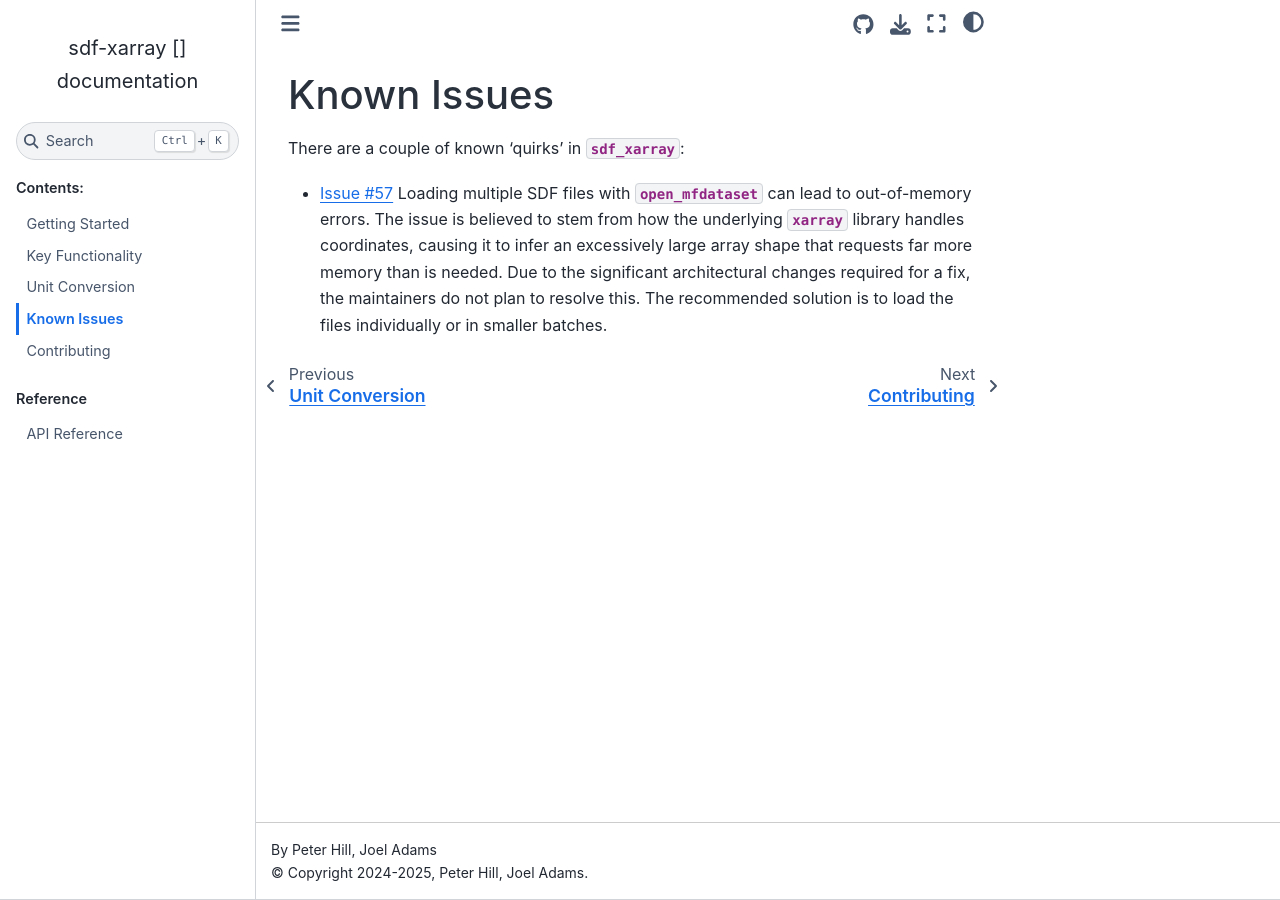
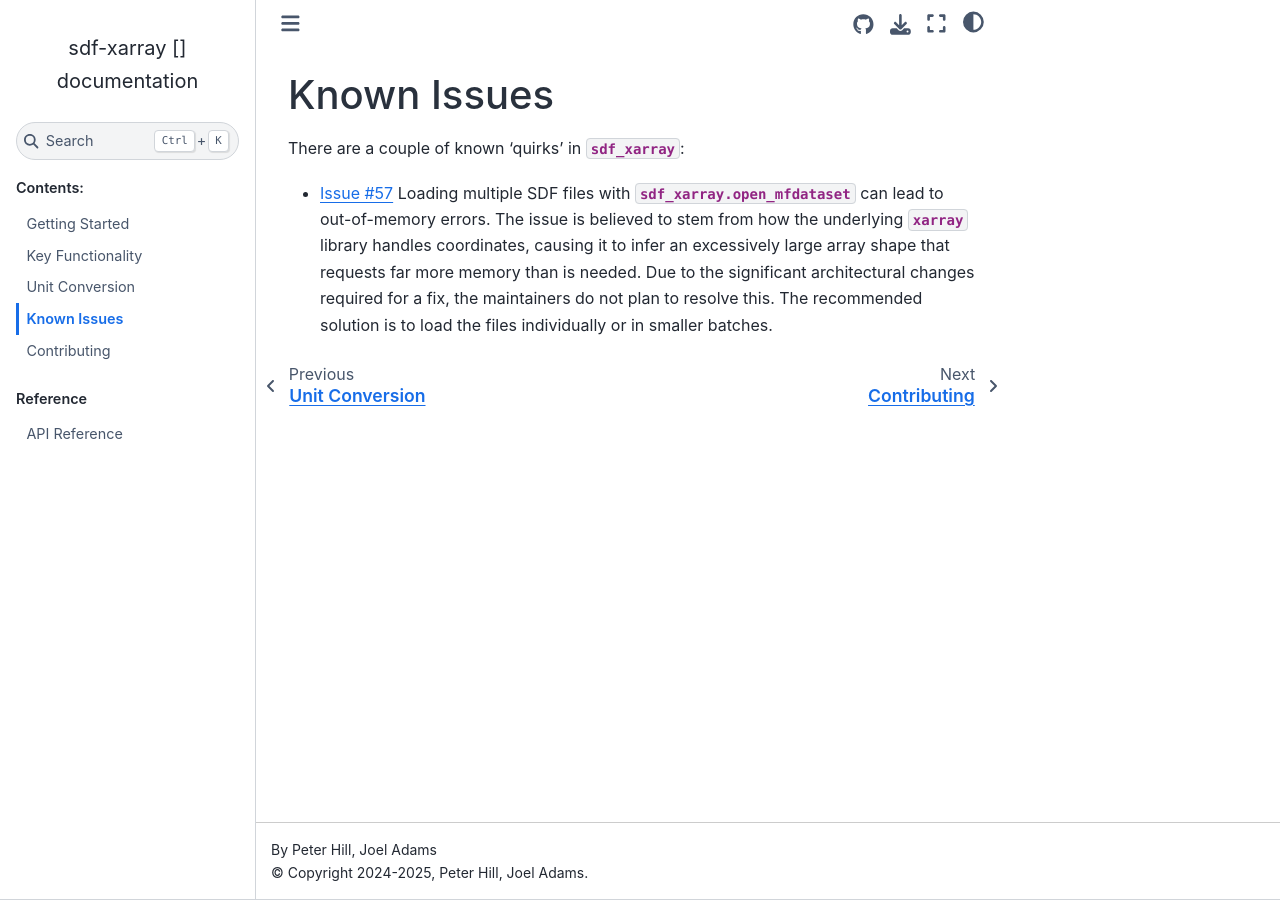
Before and after one commit to epochpic/sdf-xarray, a Sphinx documentation site: the page built from docs/known_issues.rst, in a window 1280 px wide. Built offline with Sphinx 7.4.7 and the Sphinx Book theme 1.1.4, drawn with Linux system fonts in a browser that asks for light colours.

Commit message:
link to sdf_xarray.openmfdataset

```diff
--- a/docs/known_issues.rst
+++ b/docs/known_issues.rst
@@ -6,4 +6,4 @@ Known Issues
 
 There are a couple of known 'quirks' in `sdf_xarray`:
 
-- `Issue #57 <https://github.com/epochpic/sdf-xarray/issues/57>`_ Loading multiple SDF files with `open_mfdataset` can lead to out-of-memory errors. The issue is believed to stem from how the underlying `xarray` library handles coordinates, causing it to infer an excessively large array shape that requests far more memory than is needed. Due to the significant architectural changes required for a fix, the maintainers do not plan to resolve this. The recommended solution is to load the files individually or in smaller batches.
+- `Issue #57 <https://github.com/epochpic/sdf-xarray/issues/57>`_ Loading multiple SDF files with `sdf_xarray.open_mfdataset` can lead to out-of-memory errors. The issue is believed to stem from how the underlying `xarray` library handles coordinates, causing it to infer an excessively large array shape that requests far more memory than is needed. Due to the significant architectural changes required for a fix, the maintainers do not plan to resolve this. The recommended solution is to load the files individually or in smaller batches.
```
